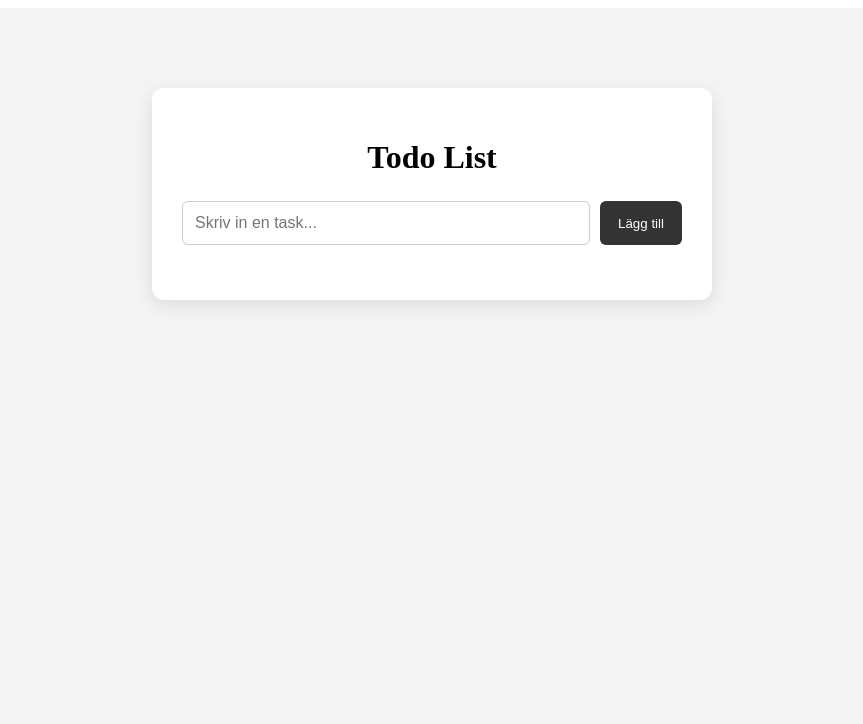
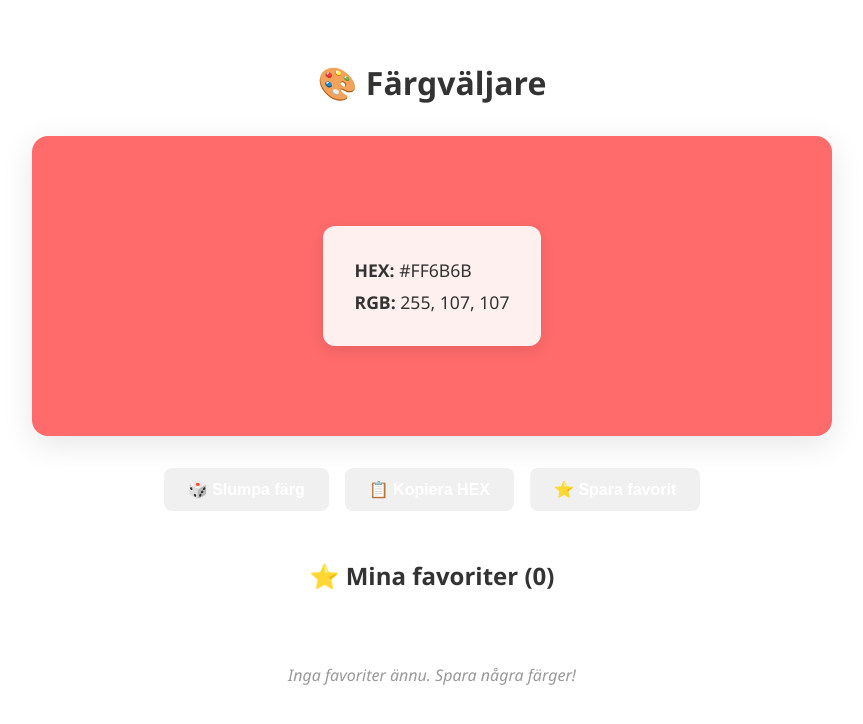
Before and after one commit to MattiasWaern/typescript, a React (Vite) app: page / in a window 1280 px wide. Shown: the top 724 px of the page, without its empty margins (208-1071 px from the left). Built offline with nearby package versions, Linux system fonts and the light colour scheme.

Commit message:
fixade bugg

```diff
--- a/src/main.tsx
+++ b/src/main.tsx
@@ -1,12 +1,12 @@
 import { StrictMode } from 'react'
 import { createRoot } from 'react-dom/client'
 import ToDoList from './toDoList'
+import ColorPicker from './palettGenerator'
 
 
 createRoot(document.getElementById('root')!).render(
   <StrictMode>
-    <ToDoList>
-
-    </ToDoList>
+    <ColorPicker>
+    </ColorPicker>
   </StrictMode>,
 )
--- a/src/palettGenerator.tsx
+++ b/src/palettGenerator.tsx
@@ -10,7 +10,7 @@ interface Color{
 }
 
 
-const ColorPicker = () = {
+const ColorPicker = () => {
     const [currentColor, setCurrentColor] = useState<Color>({
         hex: '#FF6B6B',
         rgb: { r: 255, g: 107, b: 107 }
@@ -19,7 +19,7 @@ const ColorPicker = () = {
 
     const [favorites, setFavorites] = useState<Color[]>([]);
 
-    const generateRandomColor = () =< {
+    const generateRandomColor = () => {
         const randomHex = '#' + Math.floor(Math.random() * 16777215).toString(16).padStart(6, '0');
         const rgb = hexToRgb(randomHex);
         setCurrentColor({hex: randomHex, rgb});
@@ -50,7 +50,7 @@ const ColorPicker = () = {
     const removeFromFavorites = (hex: string) => {
         setFavorites(favorites.filter(color => color.hex !== hex));
     };
-}
+
 
 
   return (
@@ -113,4 +113,4 @@ const ColorPicker = () = {
   );
 };
 
-export default palettGenerator;
+export default ColorPicker;
```
